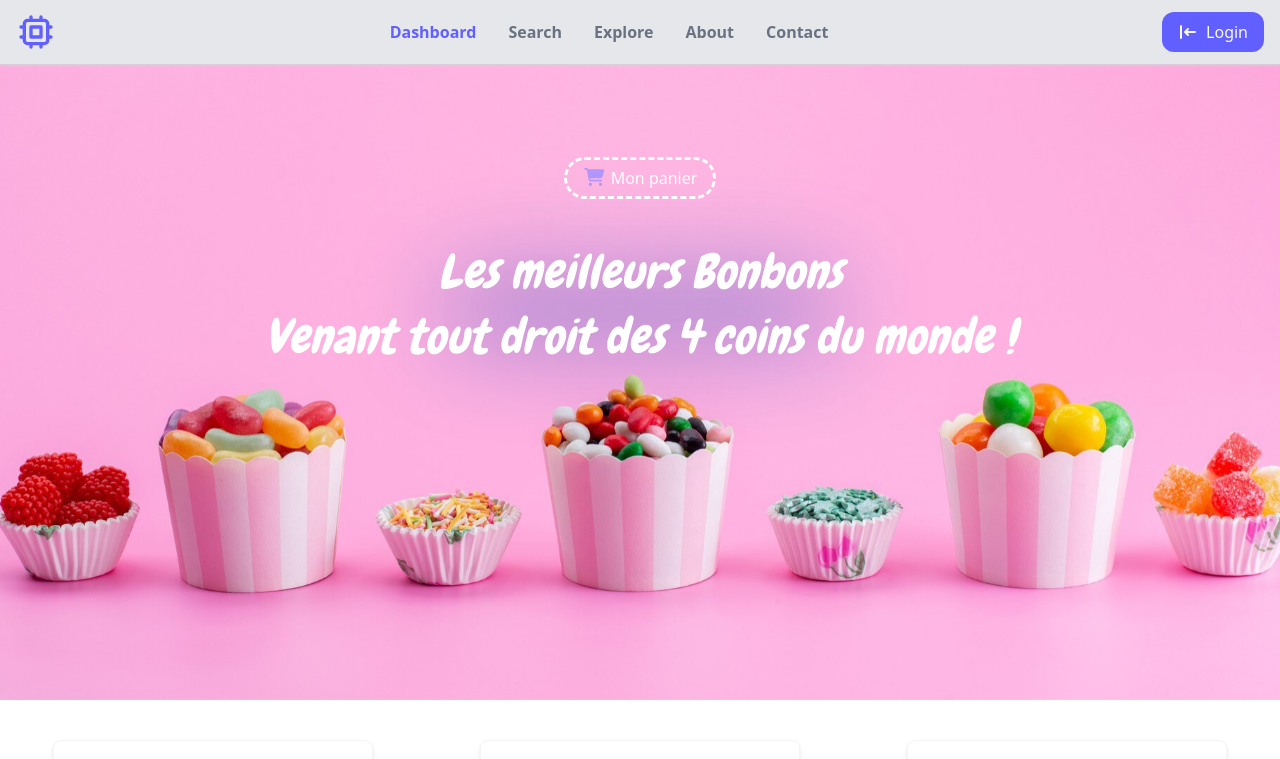
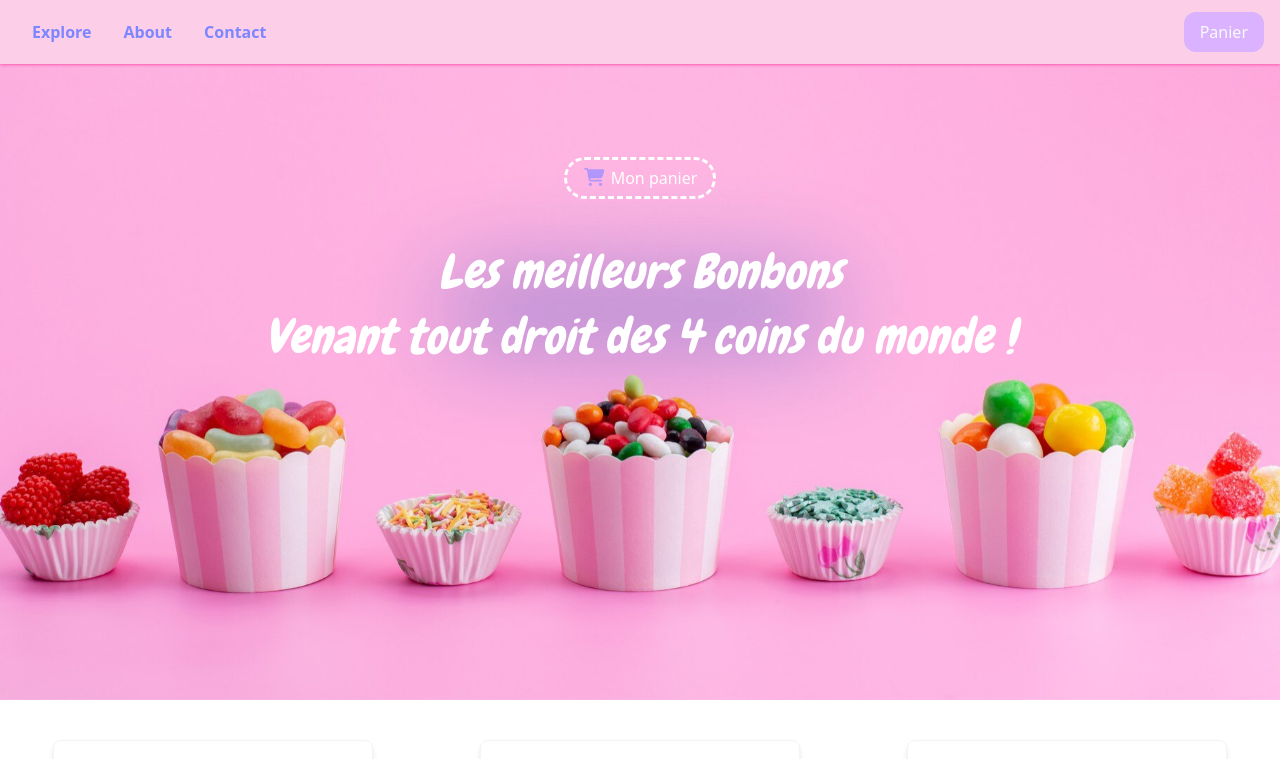
Before and after one commit to perljustine/Eshop_Maxence_Justine, a React (Vite) app: page / in a window 1280 px wide. Shown: the top 759 px of the page. Built offline with nearby package versions, Linux system fonts and the light colour scheme.

Commit message:
style nav

```diff
--- a/src/components/Nav.jsx
+++ b/src/components/Nav.jsx
@@ -2,30 +2,18 @@ import React from 'react';
 
 const Nav = () => {
   return (
-    <nav className="w-full bg-gray-200 shadow shadow-gray-300">
+    <nav className="w-full bg-pink-200 shadow shadow-pink-400">
       <div className="md:h-16 h-28 mx-auto px-8 md:px-4 container flex items-center justify-between flex-wrap md:flex-nowrap">
-        <div className="text-indigo-500 md:order-1">
-          <svg xmlns="http://www.w3.org/2000/svg" className="h-10 w-10" fill="none" viewBox="0 0 24 24"
-            stroke="currentColor">
-            <path strokeLinecap="round" strokeLinejoin="round" strokeWidth="2"
-              d="M9 3v2m6-2v2M9 19v2m6-2v2M5 9H3m2 6H3m18-6h-2m2 6h-2M7 19h10a2 2 0 002-2V7a2 2 0 00-2-2H7a2 2 0 00-2 2v10a2 2 0 002 2zM9 9h6v6H9V9z" />
-          </svg>
-        </div>
-        <div className="text-gray-500 order-3 w-full md:w-auto md:order-2">
+        <div className="text-indigo-400 order-3 w-full md:w-auto md:order-2">
           <ul className="flex font-semibold justify-between">
-            <li className="md:px-4 md:py-2 text-indigo-500"><a href="#">Dashboard</a></li>
-            <li className="md:px-4 md:py-2 hover:text-indigo-400"><a href="#">Search</a></li>
-            <li className="md:px-4 md:py-2 hover:text-indigo-400"><a href="#">Explore</a></li>
-            <li className="md:px-4 md:py-2 hover:text-indigo-400"><a href="#">About</a></li>
-            <li className="md:px-4 md:py-2 hover:text-indigo-400"><a href="#">Contact</a></li>
+            <li className="md:px-4 md:py-2 hover:text-purple-300"><a href="#">Explore</a></li>
+            <li className="md:px-4 md:py-2 hover:text-purple-300"><a href="#">About</a></li>
+            <li className="md:px-4 md:py-2 hover:text-purple-300"><a href="#">Contact</a></li>
           </ul>
         </div>
         <div className="order-2 md:order-3">
-          <button className="px-4 py-2 bg-indigo-500 hover:bg-indigo-600 text-gray-50 rounded-xl flex items-center gap-2">
-            <svg xmlns="http://www.w3.org/2000/svg" className="h-5 w-5" viewBox="0 0 20 20" fill="currentColor">
-              <path fillRule="evenodd" d="M3 3a1 1 0 011 1v12a1 1 0 11-2 0V4a1 1 0 011-1zm7.707 3.293a1 1 0 010 1.414L9.414 9H17a1 1 0 110 2H9.414l1.293 1.293a1 1 0 01-1.414 1.414l-3-3a1 1 0 010-1.414l3-3a1 1 0 011.414 0z" clipRule="evenodd" />
-            </svg>
-            <span>Login</span>
+          <button className="px-4 py-2 bg-purple-300 hover:bg-indigo-400 text-gray-50 rounded-xl flex items-center gap-2">
+            <span>Panier</span>
           </button>
         </div>
       </div>
```
